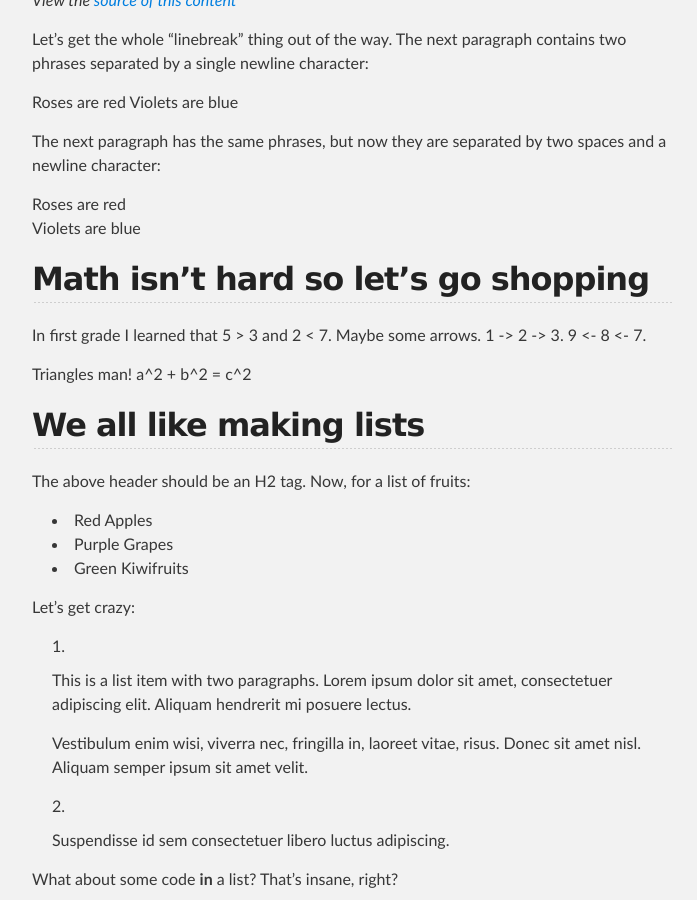
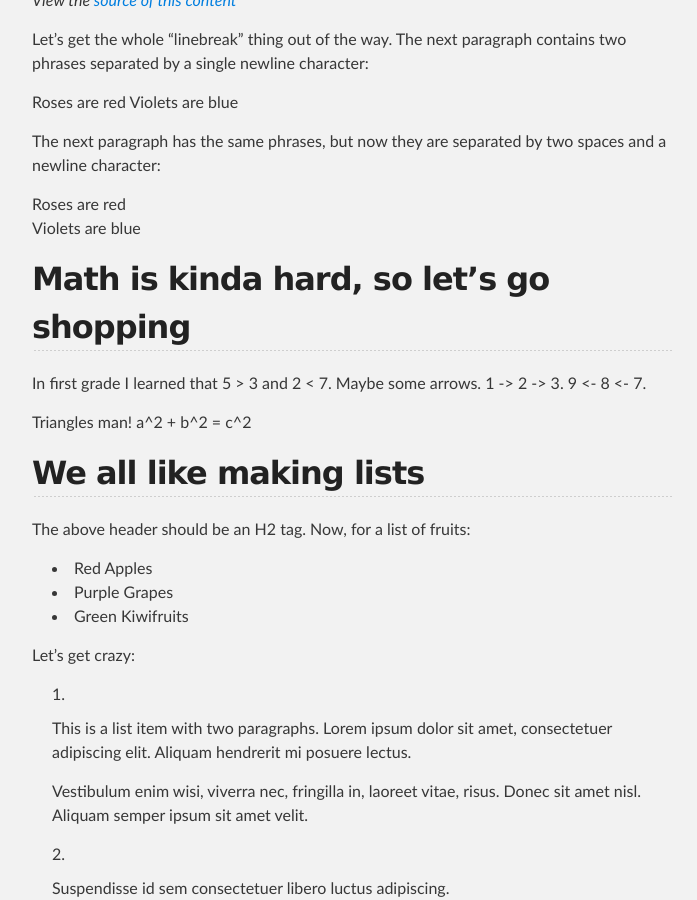
Before and after one commit to CoryG89/docsync, a Jekyll site: the page built from index.md, in a window 1280 px wide and 900 px high, scrolled down 622 px. Shown: the whole window, without its empty margins (288-985 px from the left). Built offline with Jekyll 4.4.1, drawn with Linux system fonts in a browser that asks for light colours; Markdown is read by kramdown in place of the engine named in the settings.

Commit message:
Sync README.md in master branch to index.md in gh-pages

```diff
--- a/index.md
+++ b/index.md
@@ -25,7 +25,7 @@ The next paragraph has the same phrases, but now they are separated by two space
 Roses are red
 Violets are blue
 
-Math isn't hard so let's go shopping
+Math is kinda hard, so let's go shopping
 ------------------------
 
 In first grade I learned that 5 > 3 and 2 < 7. Maybe some arrows. 1 -> 2 -> 3. 9 <- 8 <- 7.
```
